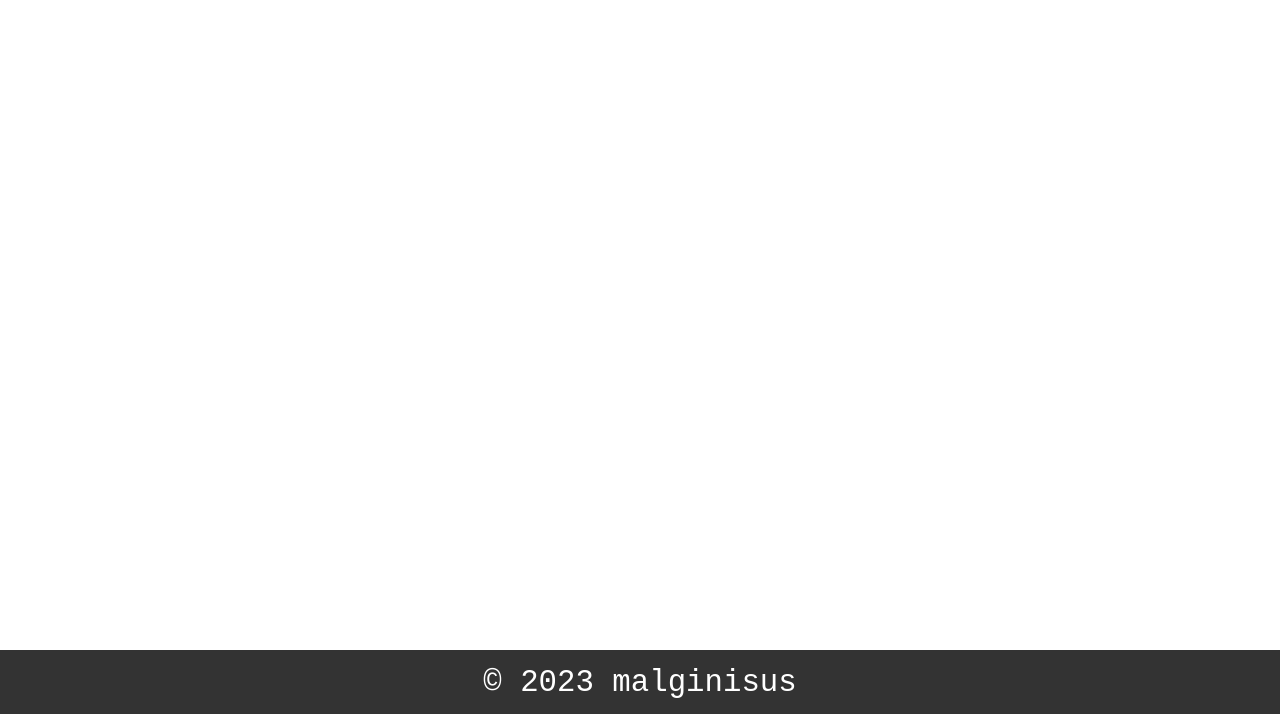
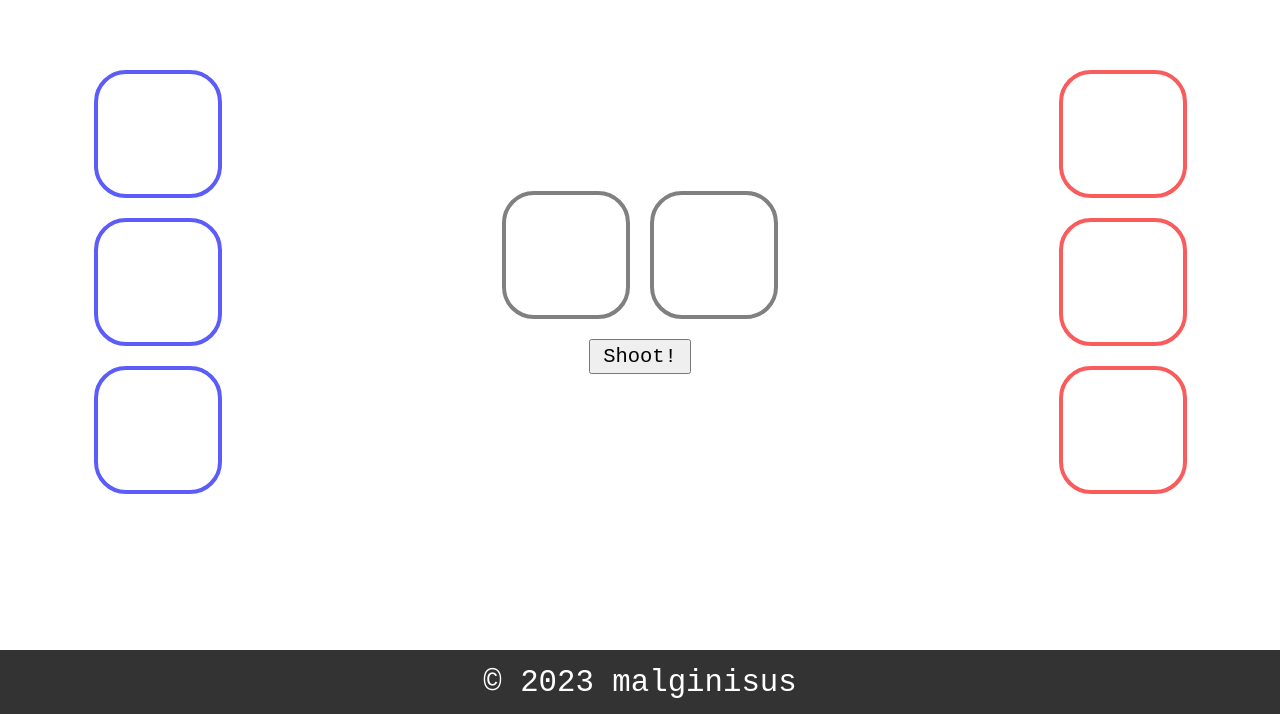
Before and after one commit to abhishekppattanayak/rock-paper-scissors, a plain HTML site: page index.html in a window 1280 px wide. Shown: the part 86-800 px from the top of the page. Drawn offline with Linux system fonts and the light colour scheme; a web font is replaced by a local one.

Commit message:
Add structure

```diff
--- a/index.html
+++ b/index.html
@@ -11,20 +11,23 @@
         <div class="self-center">ROCK PAPER SCISSORS</div>
         <div class="self-center font-20">by malginisus</div>
     </header>
-    <main class="h-92 flex items-stretch h-100">
-        <div class="flex-1 flex flex-col">
-            <div class="card"></div>
-            <div class="card"></div>
-            <div class="card"></div>
+    <main id="main" class="h-92 flex items-stretch h-100">
+        <div id="left" class="flex-1 flex flex-col content-center items-center gap-20">
+            <div class="card player"></div>
+            <div class="card player"></div>
+            <div class="card player"></div>
         </div>
-        <div class="flex-1">
-            <div></div>
-            <button></button>
+        <div class="flex flex-col content-center items-center flex-2 gap-20">
+            <div class="flex gap-20">
+                <div class="card neutral"></div>
+                <div class="card neutral"></div>
+            </div>
+            <button class="px-12 py-4 font-10">Shoot!</button>
         </div>
-        <div class="flex-1 flex flex-col">
-            <div class="card"></div>
-            <div class="card"></div>
-            <div class="card"></div>
+        <div id="right" class="flex-1 flex flex-col content-center items-center gap-20">
+            <div class="card computer"></div>
+            <div class="card computer"></div>
+            <div class="card computer"></div>
         </div>
     </main>
     <footer class="h-8 flex content-center items-center bg-gray white font-15" id="footer"></footer>
--- a/index.js
+++ b/index.js
@@ -1 +1,18 @@
 document.querySelector('footer').textContent = `© ${new Date().getFullYear()} malginisus`;
+function replaceClass() {
+    let main = document.getElementById('main');
+    let left = document.getElementById('left');
+    let right = document.getElementById('right');
+    let viewportWidth = window.innerWidth || document.documentElement.clientWidth;
+    if (viewportWidth <= 516) {
+        main.classList.add('flex-col-rev');
+        left.classList.remove('flex-col');
+        right.classList.remove('flex-col');
+    } else {
+        main.classList.remove('flex-col-rev');
+        left.classList.add('flex-col');
+        right.classList.add('flex-col');
+    }
+}
+window.addEventListener('resize', replaceClass);
+replaceClass();
--- a/styles.css
+++ b/styles.css
@@ -20,6 +20,9 @@
 .flex-col {
     flex-direction: column;
 }
+.flex-col-rev {
+    flex-direction: column-reverse;
+}
 .content-center {
     justify-content: center;
 }
@@ -31,6 +34,9 @@
 }
 .flex-1 {
     flex-grow: 1;
+}
+.flex-2 {
+    flex-grow: 2;
 }
 .items-stretch {
     align-items: stretch;
@@ -50,8 +56,37 @@
 .white {
     color: white;
 }
+.px-12 {
+    padding-left: 12px;
+    padding-right: 12px;
+}
+.py-4 {
+    padding-top: 4px;
+    padding-bottom: 4px;
+}
+.player {
+    border: 4px solid rgb(92, 92, 249);
+    border-radius: 25%;
+}
+.computer {
+    border: 4px solid rgb(249, 92, 92);
+    border-radius: 25%;
+}
+.neutral {
+    border: 4px solid gray;
+    border-radius: 25%;
+}
+.gap-20 {
+    gap: 20px;
+}
+.card {
+    width: 10vw;
+    min-width: 100px;
+    aspect-ratio: 1;
+}
+
 /* animation css */
-@keyframes main {
+/* @keyframes main {
     from {
         width: 100svw;
         height: 100svh;
@@ -61,10 +96,10 @@
         width: 100svw;
         height: 0;
     }
-}
+} */
 
 /* specific css */
-header {
+/* header {
     position: relative;
     z-index: 1;
     width: 100vw;
@@ -75,6 +110,16 @@ header {
     animation: main 2s cubic-bezier(0.11, 0.62, 0, 1);
     animation-delay: 2.4s;
     animation-fill-mode: forwards;
+} */
+header {
+    display: none;
+}
+main {
+    width: 100vw;
+    position: absolute;
+    z-index: -1;
+    top: 0;
+    left: 0;
 }
 #footer {
     position: absolute;
```
